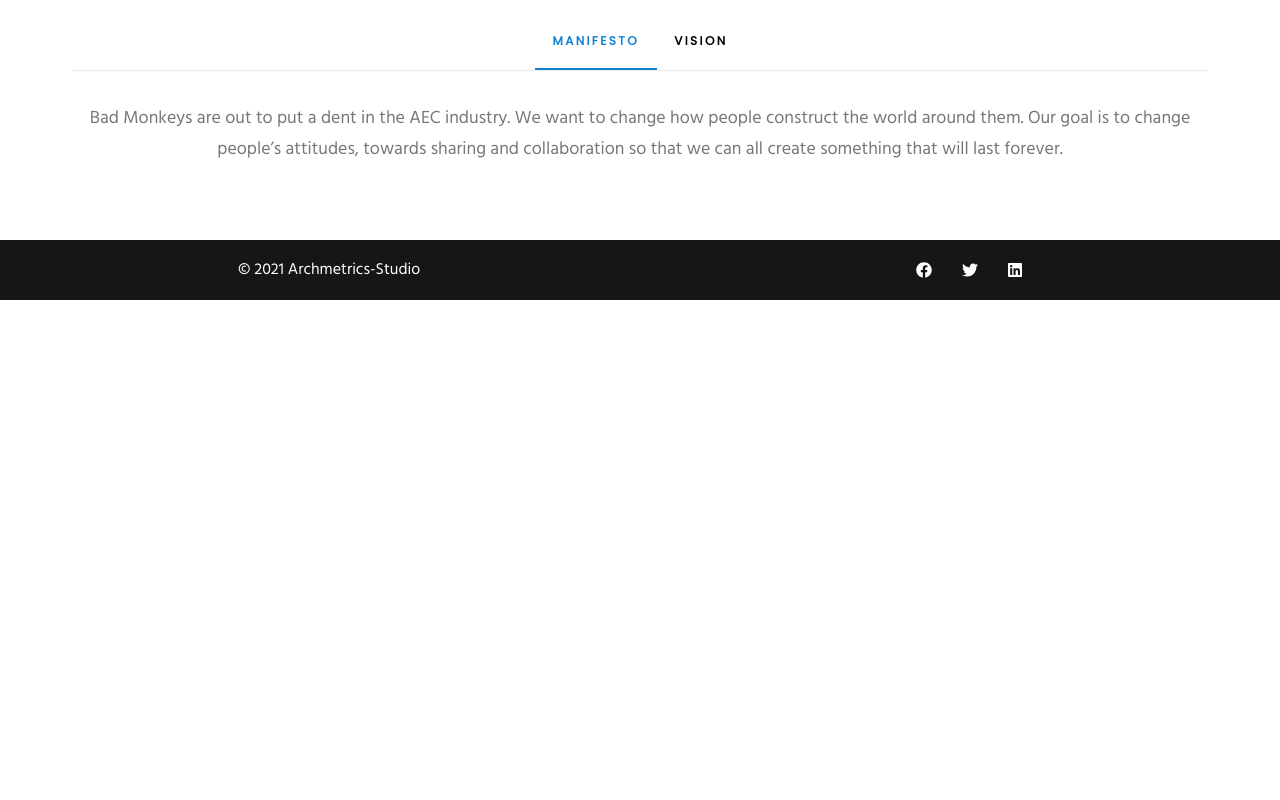
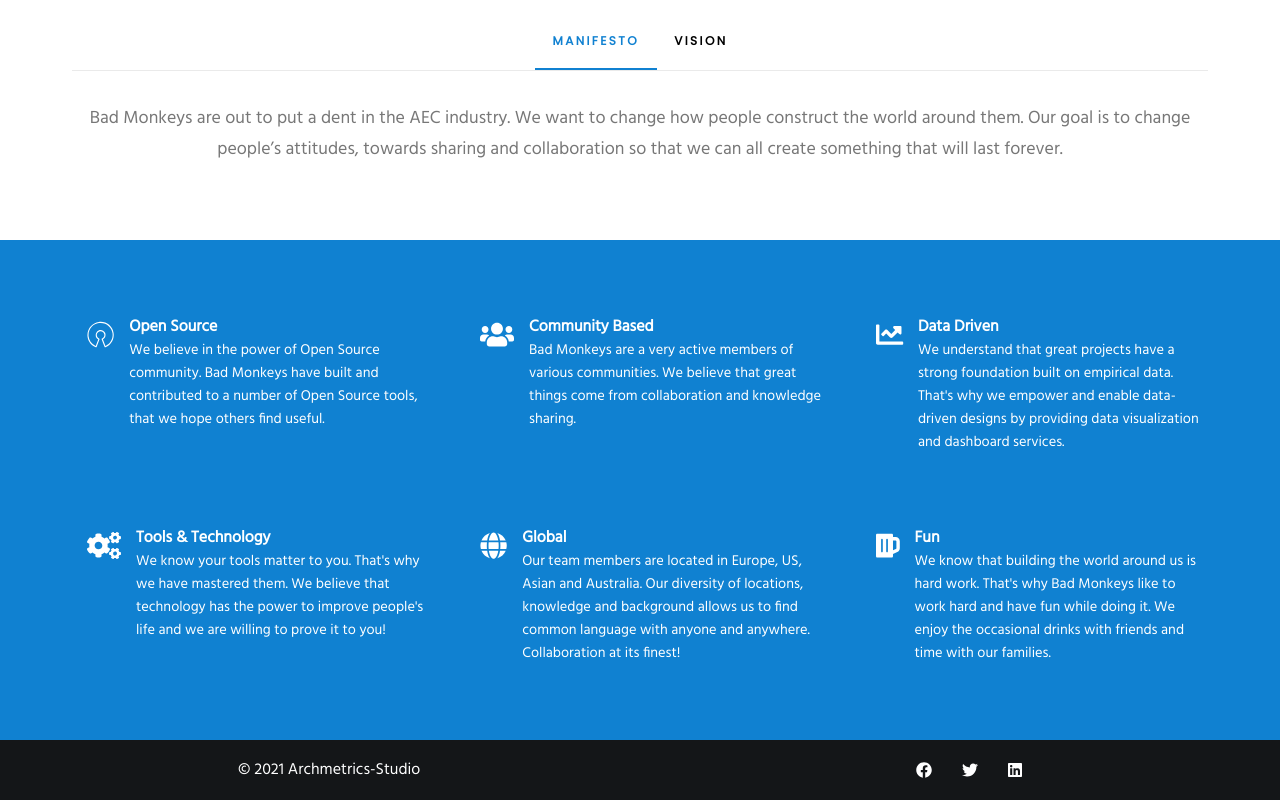
Before and after one commit to abdullahalshawafi/Archmetrics-Studio, a React (Create React App) app in the folder client/: page / in a window 1280 px wide. Shown: the part 459-1259 px from the top of the page. Before the commit the page ends 800 px from the top, so only its background shows below. Built offline with nearby package versions, Linux system fonts and the light colour scheme.

Commit message:
Added info section in home page

```diff
--- a/client/src/App.css
+++ b/client/src/App.css
@@ -206,3 +206,35 @@ body {
   line-height: 1.75;
   font-size: 1.12rem;
 }
+
+.info-container {
+  background-color: #1081d1;
+  color: #fff;
+}
+
+.info-container>div {
+  display: grid;
+  grid-template-columns: auto auto auto;
+  justify-content: space-around;
+  column-gap: 36px;
+  row-gap: 72px;
+  padding: 75px 36px;
+  margin: 0 36px;
+}
+
+.info-card {
+  display: flex;
+}
+
+.info-card .icon-container {
+  font-size: 1.7rem;
+}
+
+.info-card .card-details h3 {
+  line-height: 1.5;
+  font-size: 1rem;
+}
+
+.info-card .card-details p {
+  font-size: 0.9rem;
+}
--- a/client/src/Components/About.jsx
+++ b/client/src/Components/About.jsx
@@ -1,4 +1,4 @@
-import React, { useState } from 'react'
+import React, { useState } from 'react';
 
 function About() {
     const [selectedAbout, setSelectedAbout] = useState("manifesto");
@@ -22,7 +22,7 @@ function About() {
             </div>
             <p className="about-text">{aboutText[selectedAbout]}</p>
         </div>
-    )
+    );
 }
 
-export default About
+export default About;
--- /dev/null
+++ b/client/src/Components/Info.jsx
@@ -0,0 +1,60 @@
+import React from 'react';
+import { faBeer, faChartLine, faCogs, faGlobe, faUsers } from '@fortawesome/free-solid-svg-icons';
+import { faOsi } from '@fortawesome/free-brands-svg-icons';
+import { FontAwesomeIcon } from '@fortawesome/react-fontawesome';
+
+function Info() {
+    const infoCards = [
+        {
+            icon: faOsi,
+            title: "Open Source",
+            desc: "We believe in the power of Open Source community. Bad Monkeys have built and contributed to a number of Open Source tools, that we hope others find useful."
+        },
+        {
+            icon: faUsers,
+            title: "Community Based",
+            desc: "Bad Monkeys are a very active members of various communities. We believe that great things come from collaboration and knowledge sharing."
+        },
+        {
+            icon: faChartLine,
+            title: "Data Driven",
+            desc: "We understand that great projects have a strong foundation built on empirical data. That's why we empower and enable data-driven designs by providing data visualization and dashboard services."
+        },
+        {
+            icon: faCogs,
+            title: "Tools & Technology",
+            desc: "We know your tools matter to you. That's why we have mastered them. We believe that technology has the power to improve people's life and we are willing to prove it to you!"
+        },
+        {
+            icon: faGlobe,
+            title: "Global",
+            desc: "Our team members are located in Europe, US, Asian and Australia. Our diversity of locations, knowledge and background allows us to find common language with anyone and anywhere. Collaboration at its finest!"
+        },
+        {
+            icon: faBeer,
+            title: "Fun",
+            desc: "We know that building the world around us is hard work. That's why Bad Monkeys like to work hard and have fun while doing it. We enjoy the occasional drinks with friends and time with our families."
+        }
+    ]
+    return (
+        <div className="info-container">
+            <div>
+                {infoCards.map((card, index) => {
+                    return (
+                        <div key={index} className="info-card">
+                            <div className="icon-container">
+                                <FontAwesomeIcon className="Icon" icon={card.icon} />
+                            </div>
+                            <div className="card-details">
+                                <h3>{card.title}</h3>
+                                <p>{card.desc}</p>
+                            </div>
+                        </div>
+                    );
+                })}
+            </div>
+        </div>
+    );
+}
+
+export default Info;
--- a/client/src/Pages/Home.jsx
+++ b/client/src/Pages/Home.jsx
@@ -1,5 +1,6 @@
 import React from 'react';
 import About from '../components/About';
+import Info from '../components/Info';
 import Slider from '../components/Slider';
 
 function Home() {
@@ -7,6 +8,7 @@ function Home() {
         <div>
             <Slider />
             <About />
+            <Info />
         </div>
     );
 }
```
